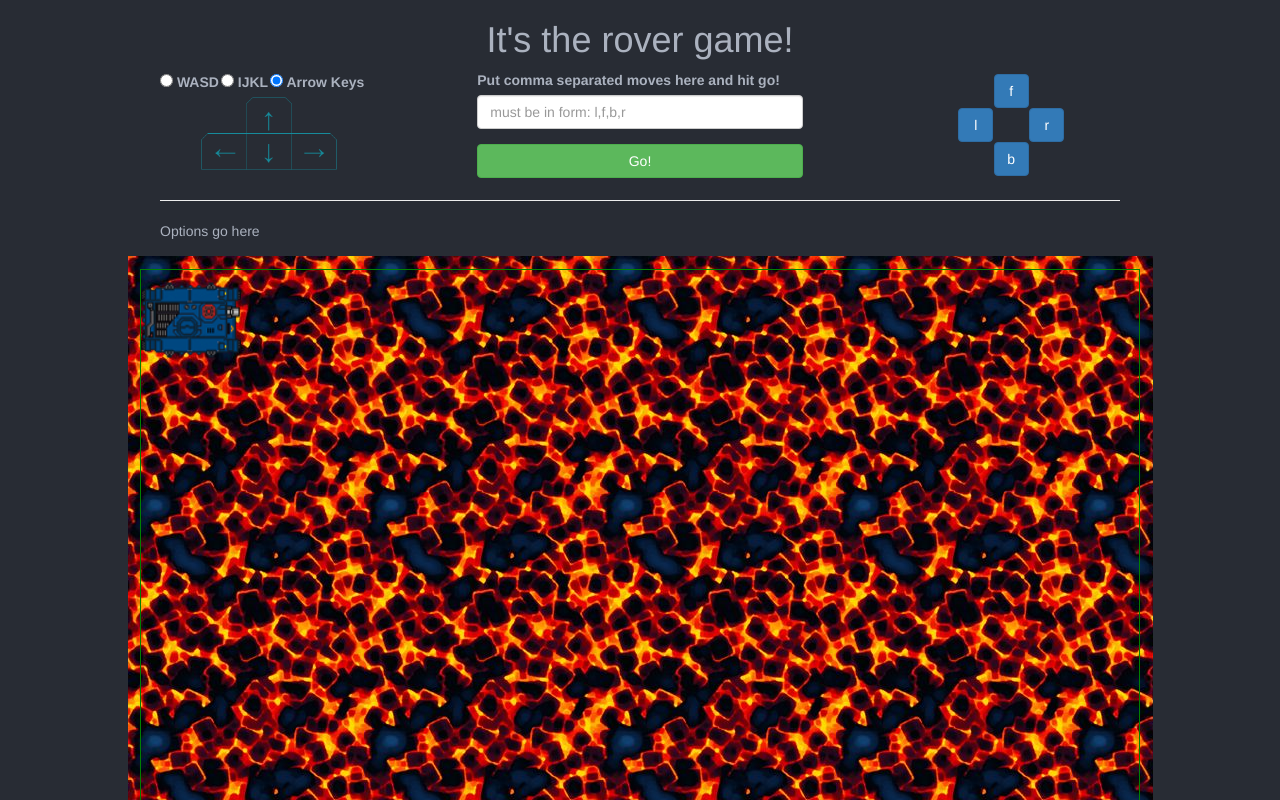
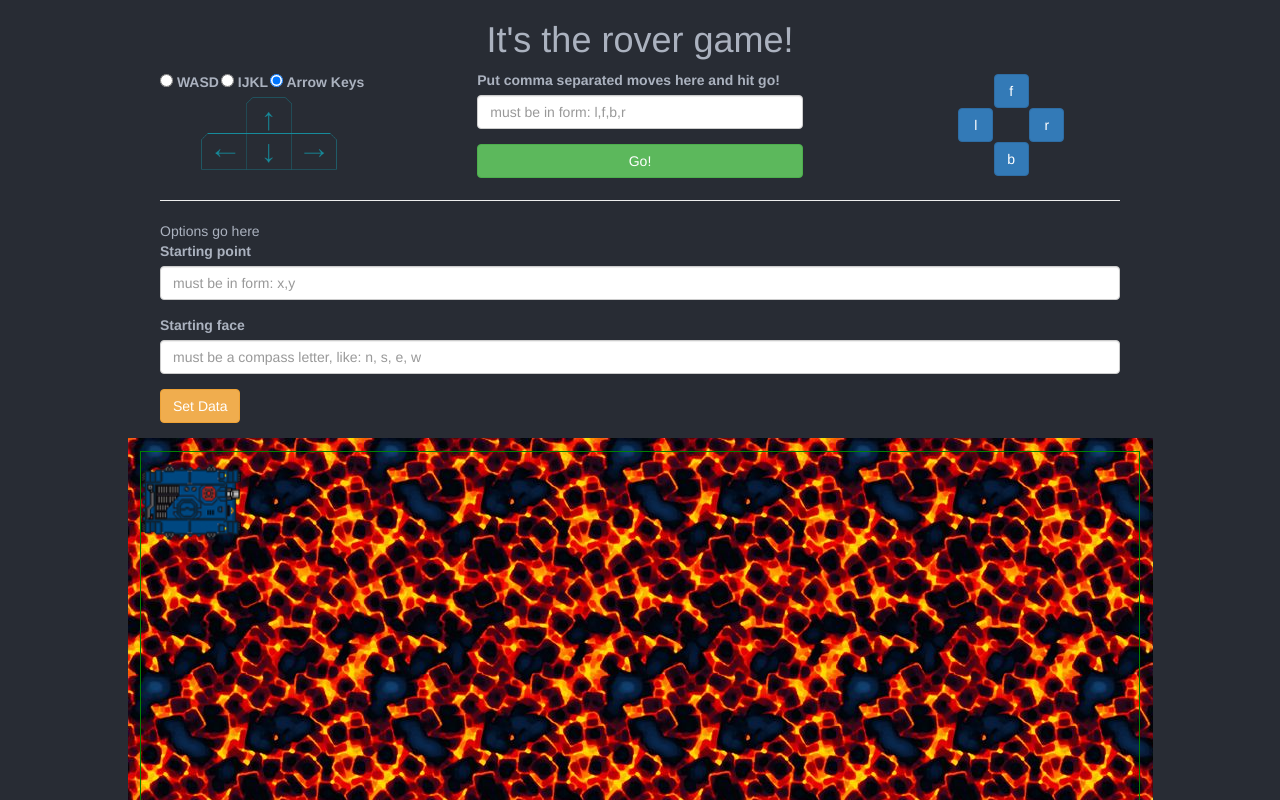
Before and after one commit to bearaxe/rover, an Angular app: page / in a window 1280 px wide. Shown: the top 800 px of the page. Built offline with nearby package versions, Linux system fonts and the light colour scheme.

Commit message:
minimum project requirements met

```diff
--- a/src/app/admin/admin.component.html
+++ b/src/app/admin/admin.component.html
@@ -2,8 +2,19 @@
   <div class="col-xs-12">
     <form #admin='ngForm'>
     Options go here
-
-
+    <div class="form-group">
+      <label>Starting point</label>
+      <input type="text" class="form-control"
+       name="position" [(ngModel)]="startPos"
+       placeholder="must be in form: x,y">
+    </div>
+    <div class="form-group">
+      <label>Starting face</label>
+      <input type="text" class="form-control"
+       name="facing" [(ngModel)]="startFace"
+       placeholder="must be a compass letter, like: n, s, e, w">
+    </div>
+    <button class="btn btn-warning" (click)="setData(admin)">Set Data</button>
     </form>
   </div>
 </div>
--- a/src/app/admin/admin.component.ts
+++ b/src/app/admin/admin.component.ts
@@ -8,6 +8,8 @@
   styleUrls: ['./admin.component.css']
 })
 export class AdminComponent implements OnInit {
+  // dirMap = ['w', 'n', 'e', 's'];
+
 
   constructor(private bridge: BridgeService) { }
 
@@ -16,5 +18,38 @@
 
   //bind your form to the options in bridge service.
   // The board should take care of itself after.
+  setData(form: NgForm){
+    console.log("form data:", form);
+    if(form.value.position){
+      let pArr = form.value.position.split(',')
+      this.bridge.pos.x = this.bridge.basis * pArr[0].trim();
+      this.bridge.pos.y = this.bridge.basis * pArr[1].trim();
+    }
+    if(form.value.facing){
+      const dir = this.bridge.dirMap.indexOf(form.value.facing);
+      console.log('dir:', dir);
+      if (dir > -1){
+        this.bridge.face = dir;
+        switch(dir){
+          case 0:
+            this.bridge.setRotation(90);
+            break;
+          case 1:
+            this.bridge.setRotation(180);
+            break;
+          case 2:
+            this.bridge.setRotation(270);
+            break;
+          case 3:
+            this.bridge.setRotation(0);
+            break;
+          default:
+            console.log('somethign went wrong in admin rot set with dir:', dir);
+        }
+      }
+    }
+    console.log('admin set pos:', form.value.position);
+    console.log('admin set face:', form.value.facing);
+  }
 
 }
--- a/src/app/bridge.service.ts
+++ b/src/app/bridge.service.ts
@@ -11,6 +11,8 @@
   isPlaying = false;
   inputLimit = 3;
   inputCount = 0;
+
+  dirMap = ['w', 'n', 'e', 's'];
 
   counter = 0;
   face = 3; // 1 is n, 2 is e, 3 is s, 0 is w
@@ -96,6 +98,11 @@
     this.rotSubj.next(this.rotation);
   }
 
+  setRotation(rotation){
+    this.rotation = rotation;
+    this.rotSubj.next(this.rotation);
+  }
+
   checkMove(destination, key){
     if(key === 'x'){
       console.log("returning: ", (destination <= this.width && destination >= 0? destination : this.pos.x))
```
